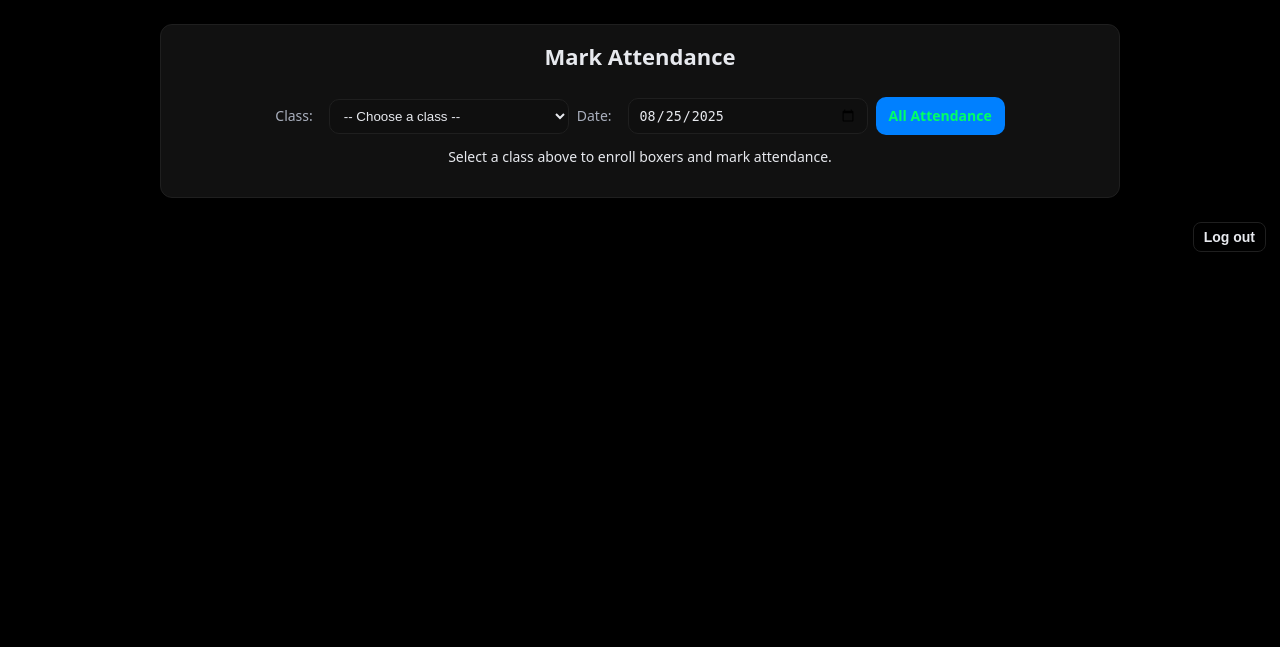
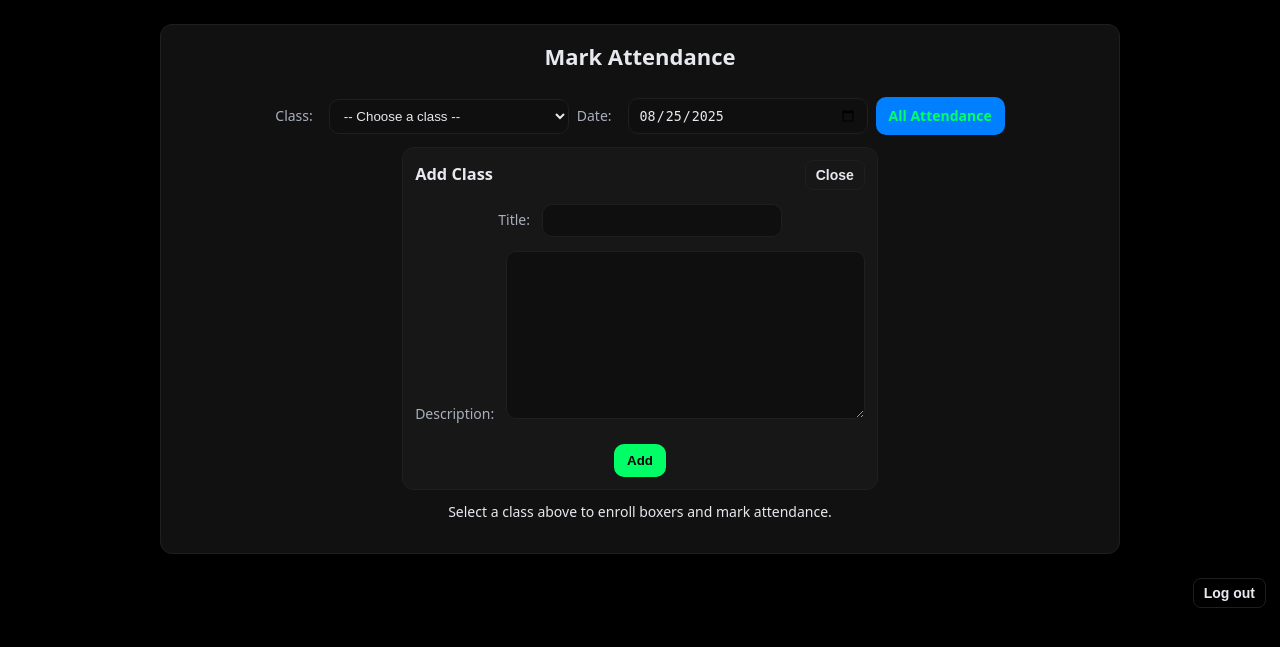
Before and after one commit to lionheart996/Boxer-Manager, a Django app: page /attendance/mark/ in a window 1280 px wide. Shown: the part 58-705 px from the top of the page. Run offline with Django 5.2, Linux system fonts and the light colour scheme; the visitor is signed in with stand-in values (Sample User, id 1); data comes from the database, SQL or seed files in the repository; data that the repository does not hold is empty; parts of the project's set-up code (start-up, migrations or seed data) failed here and were passed over.

Commit message:
Fix add class button

```diff
--- a/templates/attendance/mark_attendance.html
+++ b/templates/attendance/mark_attendance.html
@@ -20,7 +20,29 @@
 
     <noscript><button class="btn" type="submit">Apply</button></noscript>
     <a class="btn btn--accent" href="{% url 'attendance_list' %}">All Attendance</a>
+
+    {% if selected_class and not class_create_form.errors %}
+      <button type="button" id="add-class-toggle" class="btn btn--quiet">Add a class</button>
+    {% endif %}
   </form>
+
+  <!-- Add Class form panel -->
+  <div id="add-class-panel"
+       class="add-class-panel"
+       {% if selected_class and not class_create_form.errors %}hidden{% endif %}>
+    <div class="card add-class-card">
+      <div class="add-class-head">
+        <h3 style="margin:0;">Add Class</h3>
+        <button type="button" id="add-class-close" class="btn btn--quiet btn--sm" style="margin-left:auto;">Close</button>
+      </div>
+      <form method="post">
+        {% csrf_token %}
+        <input type="hidden" name="action" value="create_class">
+        {{ class_create_form.as_p }}
+        <button class="btn btn--primary" type="submit">Add</button>
+      </form>
+    </div>
+  </div>
 
   {% if selected_class %}
   <!-- ENROLL / REMOVE BOXERS -->
@@ -40,9 +62,7 @@
       {% for b in boxers %}
         <li class="enrolled-item">
           <div class="enrolled-info">
-            <div class="enrolled-avatar">
-              {{ b.first_name|slice:":1" }}{{ b.last_name|slice:":1" }}
-            </div>
+            <div class="enrolled-avatar">{{ b.first_name|slice:":1" }}{{ b.last_name|slice:":1" }}</div>
             <span class="enrolled-name">{{ b.first_name }} {{ b.last_name }}</span>
           </div>
           <form method="post" class="inline" onsubmit="return confirm('Remove {{ b.first_name }} {{ b.last_name }} from this class?');">
@@ -75,9 +95,7 @@
             <div class="att-avatar">{{ boxer.first_name|slice:":1" }}{{ boxer.last_name|slice:":1" }}</div>
             <h4 class="att-card__name">{{ boxer.first_name }} {{ boxer.last_name }}</h4>
           </div>
-          <a class="btn btn--sm btn--quiet att-card__progress" href="{% url 'weight_progress' boxer.id %}">
-            Weight Progress
-          </a>
+          <a class="btn btn--sm btn--quiet att-card__progress" href="{% url 'weight_progress' boxer.id %}">Weight Progress</a>
         </header>
 
         <div class="att-card__controls">
@@ -85,15 +103,11 @@
           <fieldset class="segmented">
             <input id="p-{{ boxer.id }}" type="radio" name="attendance_{{ boxer.id }}" value="Present"
                    {% if status == "present" %}checked{% endif %}>
-            <label for="p-{{ boxer.id }}" class="present-label {% if status == 'present' %}active{% endif %}">
-              Present
-            </label>
+            <label for="p-{{ boxer.id }}" class="present-label {% if status == 'present' %}active{% endif %}">Present</label>
 
             <input id="a-{{ boxer.id }}" type="radio" name="attendance_{{ boxer.id }}" value="Absent"
                    {% if status in 'absent excused' %}checked{% endif %}>
-            <label for="a-{{ boxer.id }}" class="absent-label {% if status in 'absent excused' %}active{% endif %} {% if status == 'excused' %}excused{% endif %}">
-              Absent
-            </label>
+            <label for="a-{{ boxer.id }}" class="absent-label {% if status in 'absent excused' %}active{% endif %} {% if status == 'excused' %}excused{% endif %}">Absent</label>
           </fieldset>
 
           <!-- Excused -->
@@ -125,60 +139,26 @@
 </div>
 
 <style>
-/* Futuristic Enrolled List */
-.enrolled-title {
-  margin-top: 1rem;
-  margin-bottom: 0.5rem;
-  font-size: 1.1rem;
-  font-weight: 700;
-  color: var(--brand);
-  text-transform: uppercase;
-  letter-spacing: 1px;
-}
+/* Add-class panel */
+.add-class-panel[hidden]{ display:none; }
+.add-class-card{ padding:12px; border:1px solid var(--border); border-radius:12px; background:var(--panel-2); }
+.add-class-head{ display:flex; align-items:center; gap:10px; margin-bottom:8px; }
 
-.enrolled-list {
-  list-style: none;
-  padding: 0;
-  margin: 0;
-  display: grid;
-  gap: 10px;
-}
+/* Enrolled list (futuristic) */
+.enrolled-title{ margin-top:1rem; margin-bottom:0.5rem; font-size:1.1rem; font-weight:700; color:var(--brand); text-transform:uppercase; letter-spacing:1px; }
+.enrolled-list{ list-style:none; padding:0; margin:0; display:grid; gap:10px; }
+.enrolled-item{ display:flex; justify-content:space-between; align-items:center; padding:10px 14px; border:1px solid var(--border); border-radius:12px; background:linear-gradient(145deg,#151515,#101010); box-shadow:0 2px 6px rgba(0,0,0,0.5); transition:transform 0.2s ease, box-shadow 0.3s ease; }
+.enrolled-item:hover{ transform:translateY(-2px); box-shadow:0 4px 12px rgba(0,0,0,0.7), 0 0 8px var(--brand); }
+.enrolled-info{ display:flex; align-items:center; gap:10px; }
+.enrolled-avatar{ width:32px; height:32px; border-radius:50%; background:var(--brand); color:#000; display:flex; align-items:center; justify-content:center; font-weight:700; font-size:14px; text-transform:uppercase; }
+.enrolled-name{ font-weight:600; font-size:0.95rem; color:#eee; }
 
-.enrolled-item {
-  display: flex;
-  justify-content: space-between;
-  align-items: center;
-  padding: 10px 14px;
-  border: 1px solid var(--border);
-  border-radius: 12px;
-  background: linear-gradient(145deg, #151515, #101010);
-  box-shadow: 0 2px 6px rgba(0,0,0,0.5);
-  transition: transform 0.2s ease, box-shadow 0.3s ease;
-}
-.enrolled-item:hover {
-  transform: translateY(-2px);
-  box-shadow: 0 4px 12px rgba(0,0,0,0.7), 0 0 8px var(--brand);
-}
-.enrolled-info { display:flex; align-items:center; gap:10px; }
-.enrolled-avatar {
-  width: 32px; height: 32px; border-radius: 50%;
-  background: var(--brand); color: #000;
-  display: flex; align-items: center; justify-content: center;
-  font-weight: 700; font-size: 14px; text-transform: uppercase;
-}
-.enrolled-name { font-weight: 600; font-size: 0.95rem; color: #eee; }
-
-/* Attendance Cards */
+/* Attendance cards */
 .attendance-list{ display:grid; gap:12px; margin-top:12px; }
 .att-card{ background:#121212; border:1px solid var(--border); border-radius:12px; padding:14px; display:grid; gap:12px; transition:background 0.3s ease; }
 .att-card__head{ display:flex; align-items:center; justify-content:space-between; }
 .att-boxer{ display:flex; align-items:center; gap:10px; }
-.att-avatar{
-  width:36px; height:36px; border-radius:50%;
-  background: var(--brand); color:#000;
-  display:flex; align-items:center; justify-content:center;
-  font-weight:700; font-size:15px; text-transform:uppercase;
-}
+.att-avatar{ width:36px; height:36px; border-radius:50%; background:var(--brand); color:#000; display:flex; align-items:center; justify-content:center; font-weight:700; font-size:15px; text-transform:uppercase; }
 .att-card__name{ margin:0; font-size:16px; font-weight:700; }
 
 /* Controls */
@@ -202,7 +182,7 @@
 .switch input:checked + .slider::after{ left:18px; background:#000; }
 .switch.excused-active .slider{ background:#ffcc00 !important; }
 
-/* Weight input */
+/* Weight */
 .weight{ display:grid; gap:4px; }
 .weight input{ width:120px; text-align:center; }
 
@@ -241,13 +221,11 @@ function updateCardState(card){
 
 document.querySelectorAll('.att-card').forEach(card=>{
   updateCardState(card);
-
   card.addEventListener('change', e=>{
     if(e.target.matches('input[type="radio"], .excused-toggle')){
       updateCardState(card);
     }
   });
-
   card.addEventListener('input', e=>{
     if(e.target.name && e.target.name.startsWith('weight_')){
       if(e.target.value.trim() !== ''){
@@ -257,5 +235,18 @@ document.querySelectorAll('.att-card').forEach(card=>{
     }
   });
 });
+
+// Toggle Add Class panel
+document.addEventListener('DOMContentLoaded', ()=>{
+  const toggleBtn = document.getElementById('add-class-toggle');
+  const panel = document.getElementById('add-class-panel');
+  const closeBtn = document.getElementById('add-class-close');
+  if(toggleBtn && panel){
+    toggleBtn.addEventListener('click', ()=>{ panel.hidden = false; });
+  }
+  if(closeBtn && panel){
+    closeBtn.addEventListener('click', ()=>{ panel.hidden = true; });
+  }
+});
 </script>
 {% endblock %}
```
